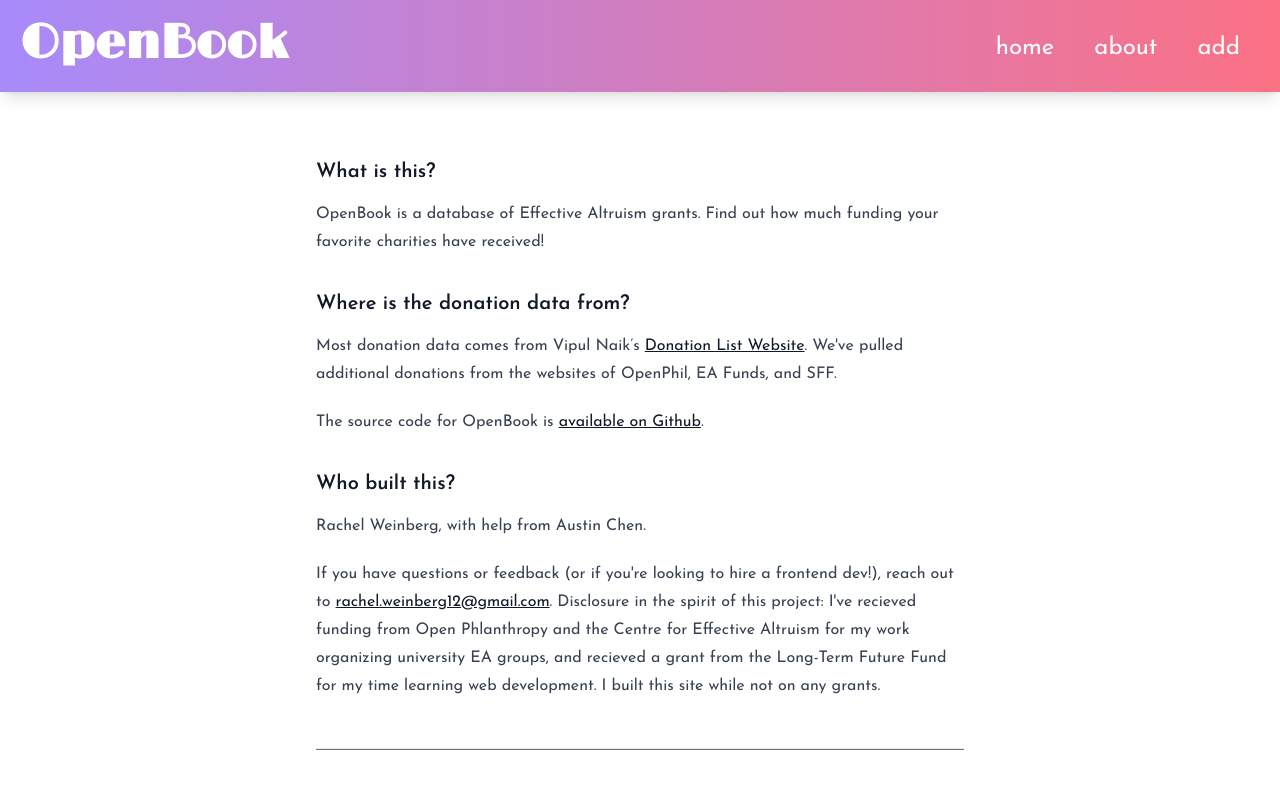
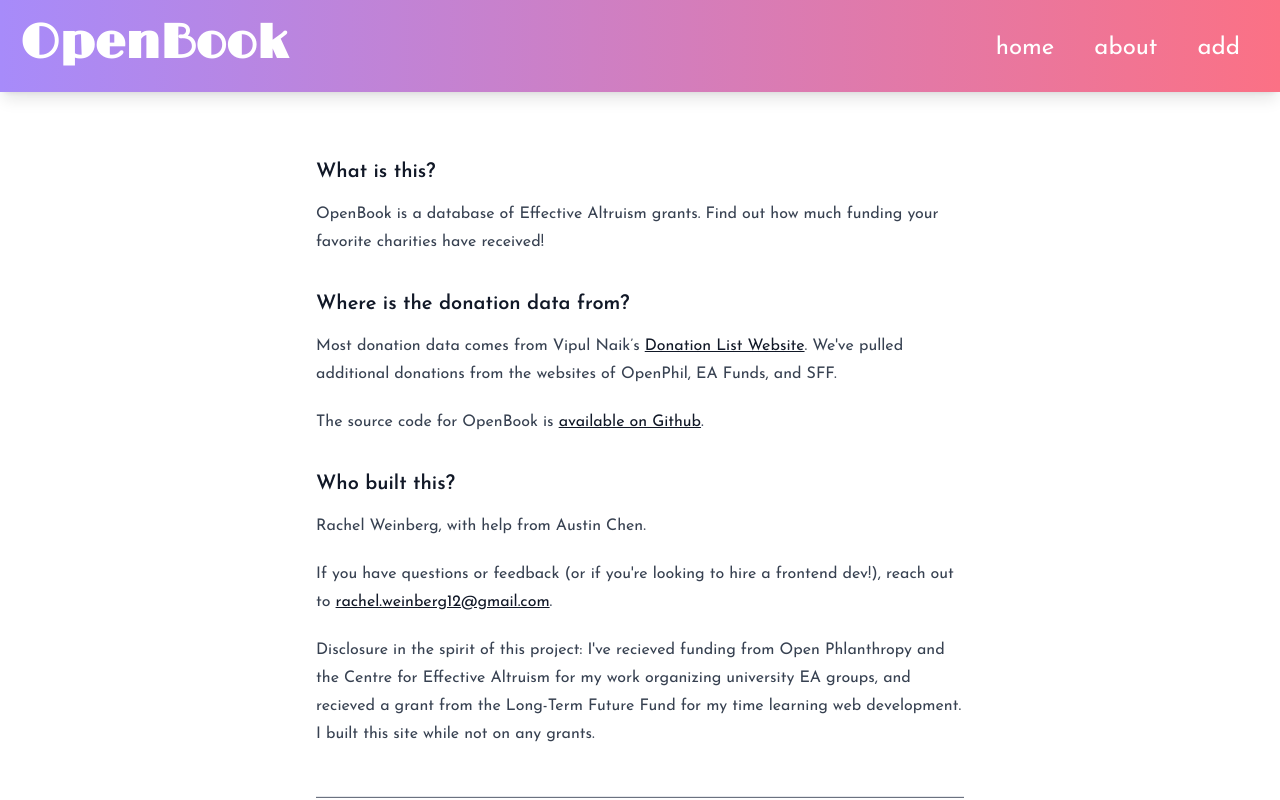
Before and after one commit to rachelweinberg12/OpenBook, a SvelteKit app: page /about in a window 1280 px wide. Shown: the top 800 px of the page. Built offline with nearby package versions, Linux system fonts and the light colour scheme; no server answers.

Commit message:
Fix line breaks in about page

```diff
--- a/src/routes/about/+page.svelte
+++ b/src/routes/about/+page.svelte
@@ -24,11 +24,13 @@
 		<p>Rachel Weinberg, with help from Austin Chen.</p>
 		<p>
 			If you have questions or feedback (or if you're looking to hire a frontend dev!), reach out to
-			<a href="mailto:rachel.weinberg12@gmail.com"> rachel.weinberg12@gmail.com</a>. Disclosure in
-			the spirit of this project: I've recieved funding from Open Phlanthropy and the Centre for
-			Effective Altruism for my work organizing university EA groups, and recieved a grant from the
-			Long-Term Future Fund for my time learning web development. I built this site while not on any
-			grants.
+			<a href="mailto:rachel.weinberg12@gmail.com"> rachel.weinberg12@gmail.com</a>.
+		</p>
+		<p>
+			Disclosure in the spirit of this project: I've recieved funding from Open Phlanthropy and the
+			Centre for Effective Altruism for my work organizing university EA groups, and recieved a
+			grant from the Long-Term Future Fund for my time learning web development. I built this site
+			while not on any grants.
 		</p>
 		<hr class="h-0.5 bg-gray-500" />
 		<FeedbackForm />
```
